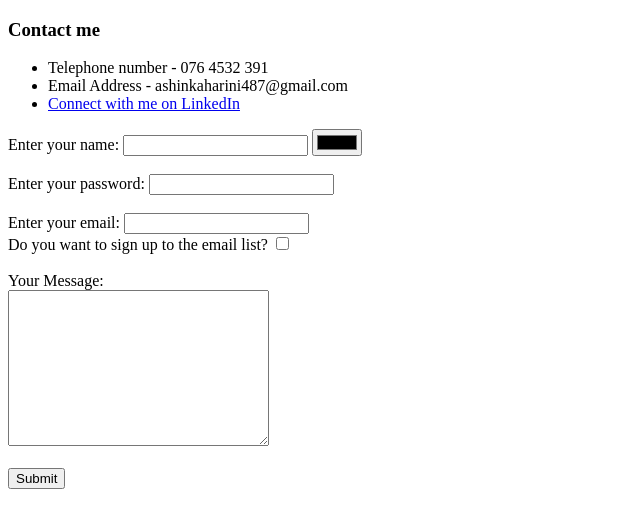
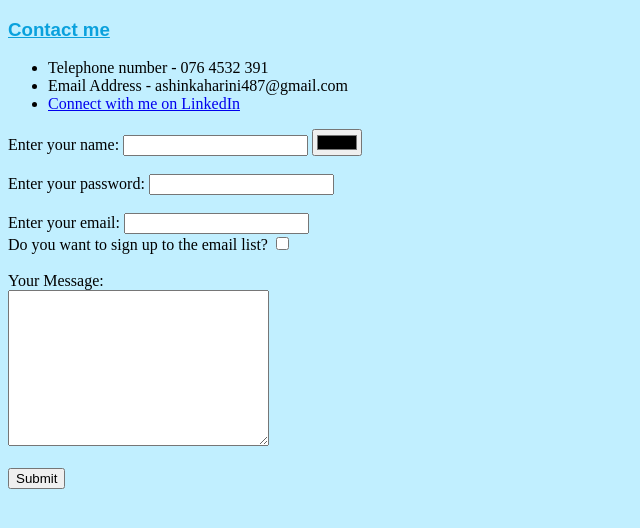
Before and after one commit to Harini487/CV, a plain HTML site: page contact.html in a window 1280 px wide. Shown: the whole page, without its empty margins (0-640 px from the left). Drawn offline with Linux system fonts and the light colour scheme; files that its build step writes are made by us from their sources.

Commit message:
Update contact.html

```diff
--- a/contact.html
+++ b/contact.html
@@ -3,6 +3,7 @@
   <head>
     <meta charset="utf-8">
     <title>Contact Info</title>
+    <link rel="stylesheet" href="css/styles.css" /> <!--link to External CSS Stylesheet(styles.css)-->
   </head>
   <body>
     <h3>Contact me</h3>
```
